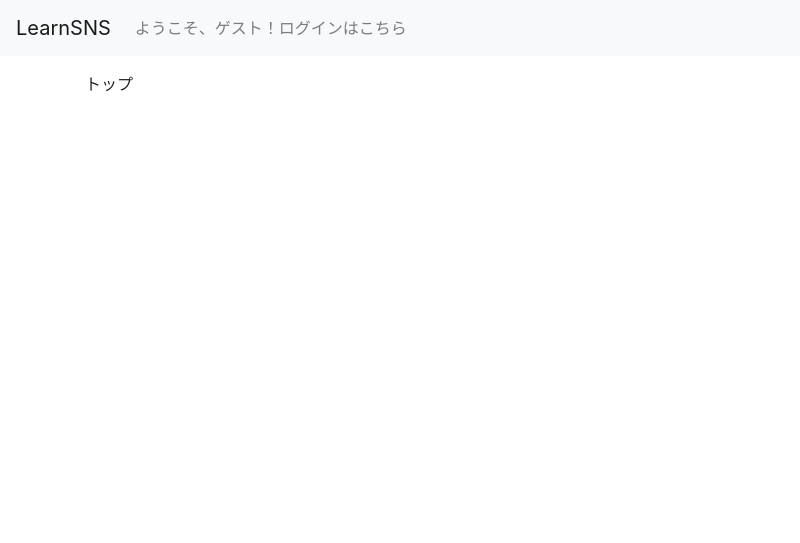
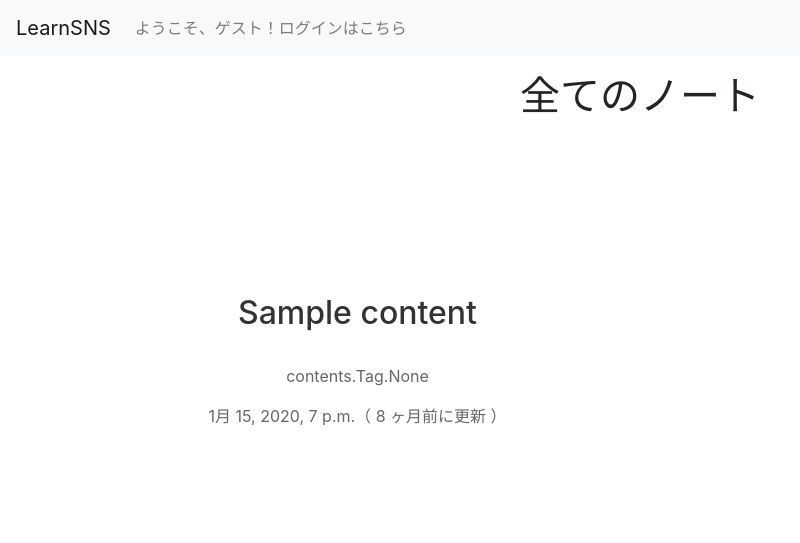
Before and after one commit to niya1123/netlab, a Django app: page / in a window 1280 px wide. Shown: the top 543 px of the page, without its empty margins (0-800 px from the left). Run offline with Django 3.2, Linux system fonts and the light colour scheme; tables that the repository leaves empty hold one stand-in row (values such as "Sample post"); some libraries are stand-ins or nearby versions.

Commit message:
一覧の実装とかモデルの微調整とかurlとか調節

```diff
--- a/app/sns_project/accounts/templates/accounts/base.html
+++ b/app/sns_project/accounts/templates/accounts/base.html
@@ -1,3 +1,4 @@
+{% load static %}
 <!doctype html>
 <html lang="ja">
 <head>
@@ -8,13 +9,13 @@
     <!-- Bootstrap CSS -->
     <link rel="stylesheet" href="https://stackpath.bootstrapcdn.com/bootstrap/4.1.0/css/bootstrap.min.css"
           integrity="sha384-9gVQ4dYFwwWSjIDZnLEWnxCjeSWFphJiwGPXr1jddIhOegiu1FwO5qRGvFXOdJZ4" crossorigin="anonymous">
-
+    <link rel="stylesheet" href="{% static 'css/content_list.css' %}">
     <title>LearnSNS</title>
 </head>
 <body>
      <!-- ナビバー -->
      <nav class="navbar navbar-expand-lg navbar-light bg-light">
-      <a class="navbar-brand" href="{% url 'top' %}">LearnSNS</a>
+      <a class="navbar-brand" href="{% url 'contents:content_list' %}">LearnSNS</a>
       <button class="navbar-toggler" type="button" data-toggle="collapse" data-target="#navbarSupportedContent" aria-controls="navbarSupportedContent" aria-expanded="false" aria-label="Toggle navigation">
         <span class="navbar-toggler-icon"></span>
       </button>
--- a/app/sns_project/contents/admin.py
+++ b/app/sns_project/contents/admin.py
@@ -5,7 +5,7 @@ from .models import Tag, Content, Review
 class ContentAdmin(admin.ModelAdmin):
     search_fields = ('title', 'text')
     list_display = ['title', 'is_public', 'updated_at', 'created_at', 'title_len']
-    list_filter = ['is_public', 'tags']
+    list_filter = ['is_public', 'tag']
     ordering = ('-updated_at',)
 
     def title_len(self, obj):
--- a/app/sns_project/contents/forms.py
+++ b/app/sns_project/contents/forms.py
@@ -6,7 +6,7 @@ class CreateContentForm(forms.ModelForm):
 
     class Meta:
         model = Content
-        fields = ('title', 'tags', 'question_text',
+        fields = ('title', 'tag', 'question_text',
                   'is_public', 'question_description',
         )
 
--- a/app/sns_project/contents/models.py
+++ b/app/sns_project/contents/models.py
@@ -17,7 +17,7 @@ class Content(models.Model):
     id = models.UUIDField(primary_key=True, default=uuid.uuid4, editable=False)
     title = models.CharField('タイトル', max_length=50)
     author = models.ForeignKey(get_user_model(), on_delete=models.CASCADE)
-    tags = models.ManyToManyField(Tag, verbose_name='タグ', blank=True)
+    tag = models.ManyToManyField(Tag, verbose_name='タグ', blank=True)
     question_text = models.TextField('問題文')
 
     is_public = models.BooleanField('公開する', default=True)
--- /dev/null
+++ b/app/sns_project/contents/static/css/content_list.css
@@ -0,0 +1,84 @@
+/* ヘッダー下メニュー */
+#menu {
+    margin-bottom: 100px;
+    text-align: center;
+  }
+
+  #menu a {
+    color: #333;
+    font-weight: bold;
+  }
+
+  /* 一覧 レイアウト */
+  @media (min-width: 1024px) {
+    #list {
+      display: grid;
+      grid-template-columns: 1fr 1fr;
+      grid-column-gap: 50px;
+      column-gap: 50px;
+      justify-items: center;
+    }
+  }
+
+  @media (min-width: 1366px) {
+    #list {
+      grid-template-columns: 1fr 1fr 1fr;
+    }
+  }
+
+
+  /* 一覧の各ノート */
+  .box {
+    margin-bottom: 100px;
+    display: block;
+  }
+
+  .box:hover {
+    text-decoration: none;
+  }
+
+  .box-inner {
+    display: grid;
+    grid-template-rows: auto auto;
+  }
+
+
+  .meta {
+    color: #666;
+    text-align: center;
+    grid-column: 1;
+    grid-row: 2;
+  }
+
+  .title {
+    margin: 1em 0;
+    color: #333;
+  }
+
+  .category {
+    margin-bottom: .5em;
+  }
+
+  .mask {
+    opacity: 0;
+    background: rgba(0, 0, 0, 0.3);
+    transition: 0.5s;
+
+    grid-column: 1;
+    grid-row: 1;
+    display: grid;
+    justify-items: center;
+    align-items: center;
+  }
+
+  .box:hover .mask {
+    opacity: 1;
+  }
+
+  .caption {
+    font-weight: 700;
+    color: #fff;
+    letter-spacing: 1px;
+    border: solid 1px #fff;
+    padding: 0.5em 1em;
+  }
--- /dev/null
+++ b/app/sns_project/contents/templates/contents/content_list.html
@@ -0,0 +1,38 @@
+{% extends "accounts/base.html" %}
+{% load static %}
+{% load humanize %}
+{% block extrahead %}
+<link rel="stylesheet" type="text/css" href="{% static 'contents/content_list.css' %}">
+{% endblock %}
+{% block content %}
+<div id="menu">
+    <h1 class="container">全てのノート</h1>
+</div>
+<section id="list" class="container">
+    {% for content in content_list %}
+        <a class="box" href="">
+            <article class="box-inner">
+
+                <div class="mask">
+                    <div class="caption">Read More</div>
+                </div>
+
+                <div class="meta">
+                    <h2 class="title">{{ content.title }}</h2>
+
+                    <p class="tag">{{ content.tag }}</p>
+                    <p class="date">{{ content.created_at }}（
+                        <time class="updated_at"
+                              datetime="{{ content.updated_at | date:'Y-m-d' }}">{{ content.updated_at | naturaltime }}に更新
+                        </time>
+                        ）
+                    </p>
+                </div>
+
+            </article>
+        </a>
+    {% empty %}
+        <p class="box">検索結果はありませんでした。</p>
+    {% endfor %}
+    </section>
+{% endblock %}
--- a/app/sns_project/contents/urls.py
+++ b/app/sns_project/contents/urls.py
@@ -5,6 +5,7 @@ from . import views
 app_name = 'contents'
 
 urlpatterns = [
-    path('create/', views.CreateContent.as_view(), name='create_content'),
-    path('create/done', views.CreateContentDone.as_view(), name='create_content_done'),
+    path('content/create/', views.CreateContent.as_view(), name='create_content'),
+    path('content/create/done', views.CreateContentDone.as_view(), name='create_content_done'),
+    path('', views.ContentList.as_view(), name='content_list'),
 ]
--- a/app/sns_project/contents/views.py
+++ b/app/sns_project/contents/views.py
@@ -1,8 +1,10 @@
+from django.contrib.auth.mixins import LoginRequiredMixin
 from django.urls import reverse_lazy
 from django.views import generic
-from django.contrib.auth.mixins import LoginRequiredMixin
 
 from .forms import CreateContentForm
+from .models import Content
+
 
 class CreateContent(LoginRequiredMixin, generic.edit.CreateView):
     """コンテンツ作成ビュー"""
@@ -17,3 +19,8 @@ class CreateContent(LoginRequiredMixin, generic.edit.CreateView):
 class CreateContentDone(generic.TemplateView):
     """コンテンツ投稿完了を知らせる"""
     template_name = 'contents/create_content_done.html'
+
+class ContentList(generic.ListView):
+    """コンテンツのリスト"""
+    model = Content
+    template_name = 'contents/content_list.html'
--- a/app/sns_project/sns_app/templates/sns_app/index.html
+++ b/app/sns_project/sns_app/templates/sns_app/index.html
@@ -1,4 +1,3 @@
 {% extends "accounts/base.html" %}
 {% block content %}
-<p>トップ</p>
 {% endblock %}
--- a/app/sns_project/sns_project/settings.py
+++ b/app/sns_project/sns_project/settings.py
@@ -36,6 +36,7 @@ INSTALLED_APPS = [
     'django.contrib.sessions',
     'django.contrib.messages',
     'django.contrib.staticfiles',
+    'django.contrib.humanize',
     'rules.apps.AutodiscoverRulesConfig',
     'bootstrap4',
     'sns_app',
@@ -137,7 +138,7 @@ AUTH_USER_MODEL = 'accounts.User'
 
 # ログイン遷移の設定
 LOGIN_URL = 'accounts:login'
-LOGIN_REDIRECT_URL = 'top'
+LOGIN_REDIRECT_URL = 'contents:content_list'
 
 # メールをコンソールに表示する. 開発用
 EMAIL_BACKEND = 'django.core.mail.backends.console.EmailBackend'
--- a/app/sns_project/sns_project/urls.py
+++ b/app/sns_project/sns_project/urls.py
@@ -20,7 +20,7 @@ admin.site.site_header = 'SNSサイト'
 
 urlpatterns = [
     path('accounts/', include('accounts.urls')),
-    path('', include('sns_app.urls')),
+    # path('', include('sns_app.urls')),
     path('admin/', admin.site.urls),
-    path('contents/', include('contents.urls'))
+    path('', include('contents.urls'))
 ]
```
Also changed, not shown: app/sns_project/accounts/migrations/0001_initial.py, app/sns_project/contents/migrations/0001_initial.py.
